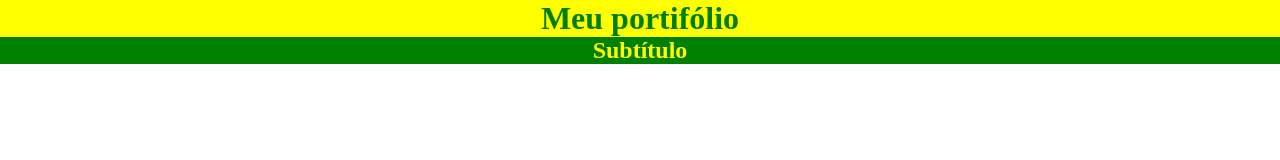
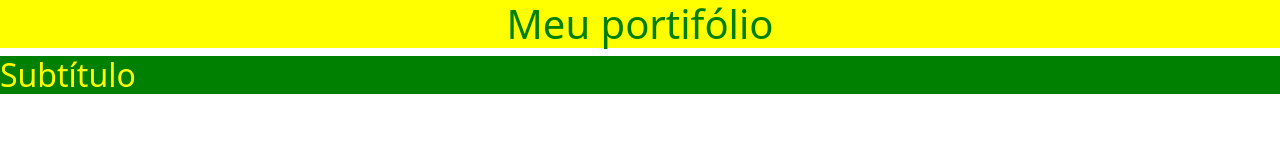
Before and after one commit to Nunesnd/portfolio, a plain HTML site: page index.html in a window 1280 px wide. Drawn offline with nearby package versions, Linux system fonts and the light colour scheme.

Commit message:
Instalando Bootstrap [RF 8]

```diff
--- a/assets/index.css
+++ b/assets/index.css
@@ -12,5 +12,4 @@ h1{
 h2{
     color: yellow;
     background-color: green;
-    text-align: center;
 }
--- a/index.html
+++ b/index.html
@@ -4,11 +4,13 @@
     <meta charset="UTF-8">
     <meta http-equiv="X-UA-Compatible" content="IE=edge">
     <meta name="viewport" content="width=device-width, initial-scale=1.0">
+    <link href="https://cdn.jsdelivr.net/npm/bootstrap@5.1.3/dist/css/bootstrap.min.css" rel="stylesheet" integrity="sha384-1BmE4kWBq78iYhFldvKuhfTAU6auU8tT94WrHftjDbrCEXSU1oBoqyl2QvZ6jIW3" crossorigin="anonymous">
     <link rel="stylesheet" href="assets/index.css">
     <title>Portfólio</title>
 </head>
 <body>
     <h1>Meu portifólio</h1>
     <h2>Subtítulo</h2>
+    <script src="https://cdn.jsdelivr.net/npm/bootstrap@5.1.3/dist/js/bootstrap.bundle.min.js" integrity="sha384-ka7Sk0Gln4gmtz2MlQnikT1wXgYsOg+OMhuP+IlRH9sENBO0LRn5q+8nbTov4+1p" crossorigin="anonymous"></script>
 </body>
 </html>
```
